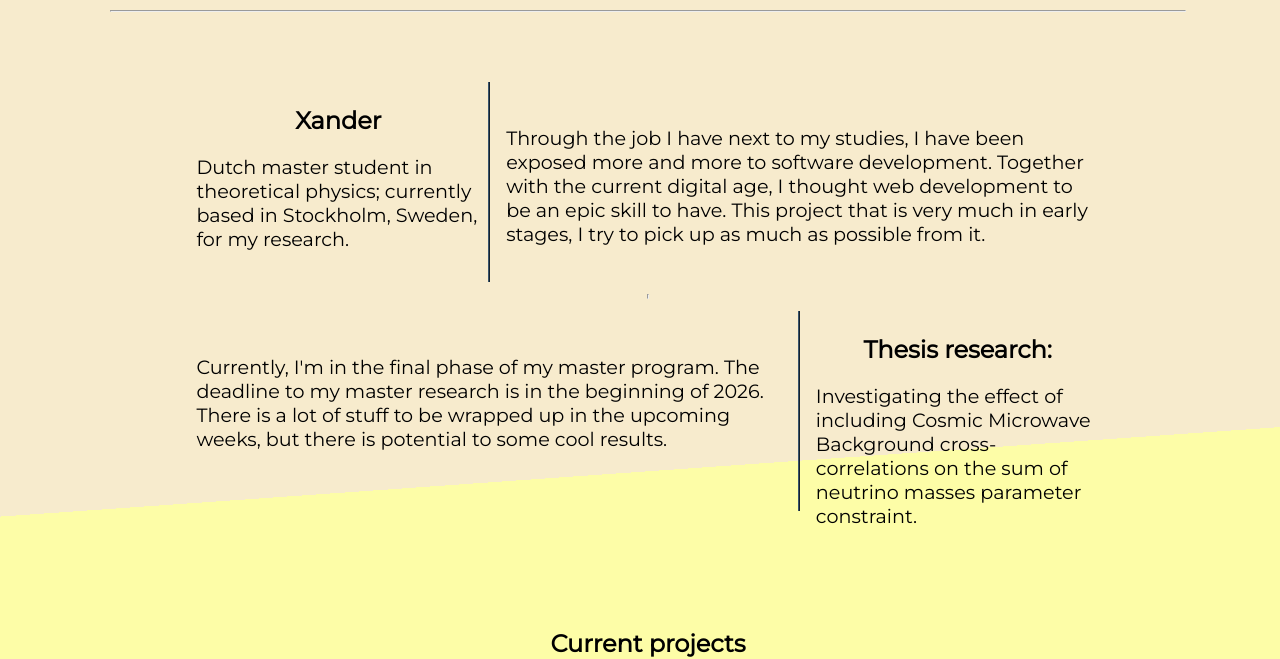
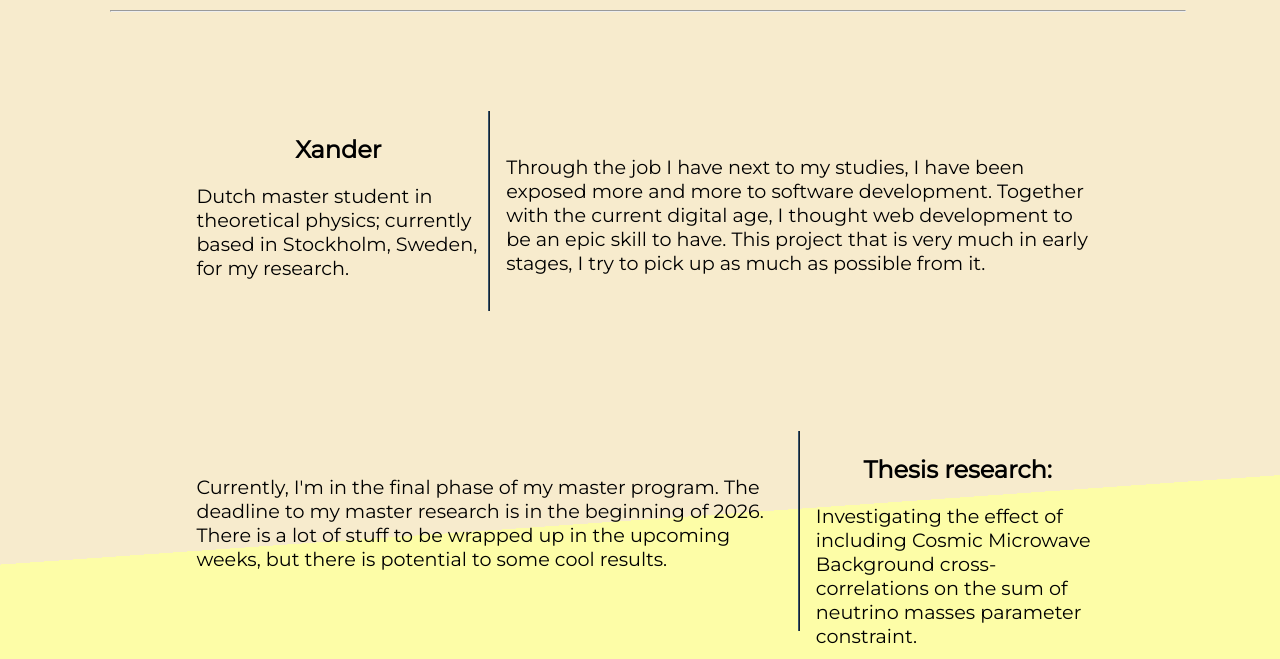
Before and after one commit to XanderHenrik/XanderHenrik.github.io, a plain HTML site: page index.html in a window 1280 px wide. Shown: the part 172-831 px from the top of the page. Drawn offline with Linux system fonts and the light colour scheme.

```diff
--- a/fan.css
+++ b/fan.css
@@ -188,6 +188,7 @@ body {
     gap: 0.5rem;
     column-fill: balance;
     column-rule: #121212 1px solid;
+    row-gap: 5em;
 }
 
 .content-subgrid > .vertical-line {
--- a/index.html
+++ b/index.html
@@ -33,6 +33,7 @@
     <hr>
     <br>
     <br>
+    <br>
     <div class="text-grid">
         <br>
         <section class="content-subgrid">
@@ -58,11 +59,6 @@
                 </p>
             </div>
 
-        </section>
-        <br>
-        <hr>
-        <br>
-        <section class="content-subgrid">
 
             <div class="across_3_cols" style="padding-top: 1.25rem;">
                 <h3> </h3>
```
